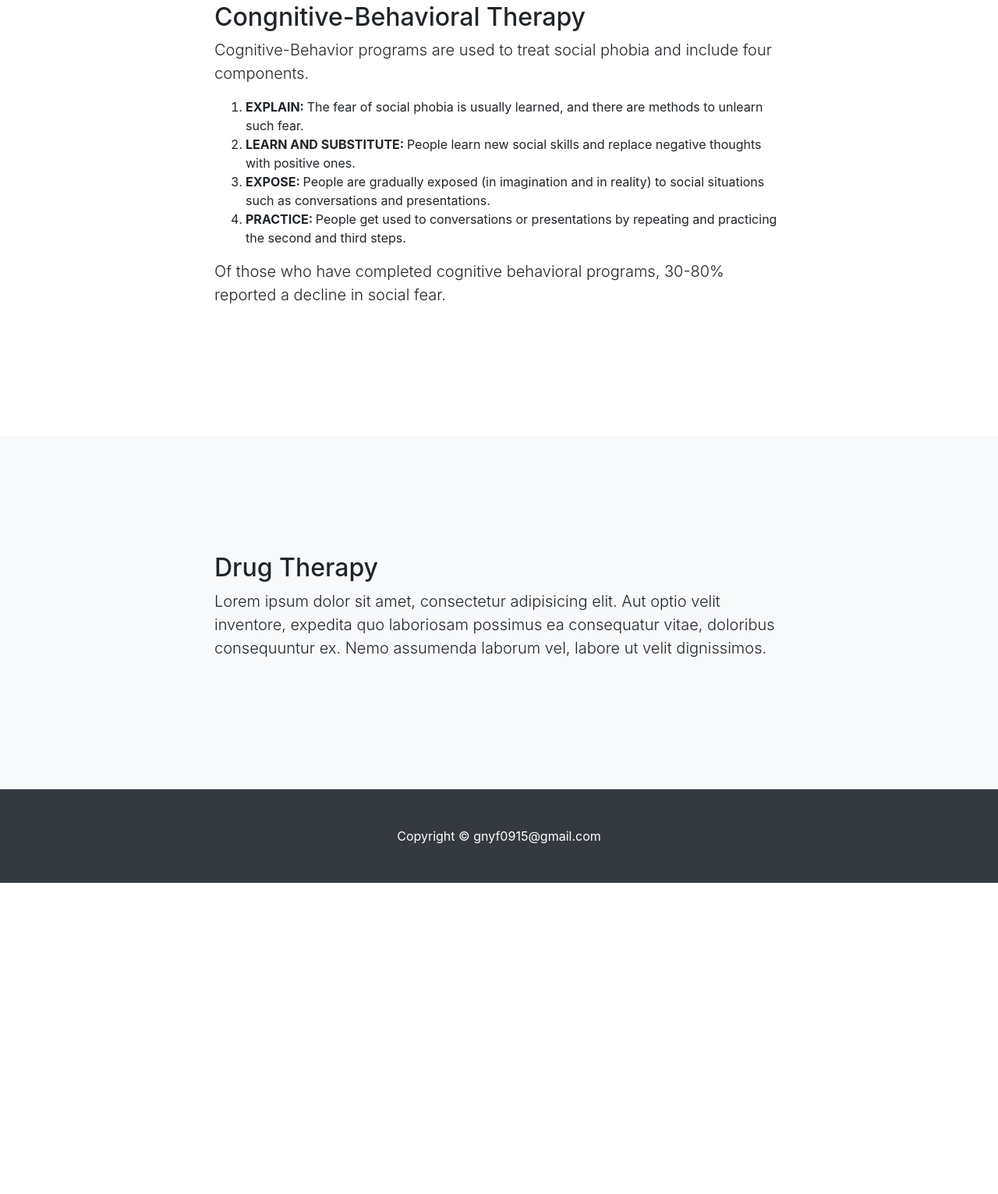
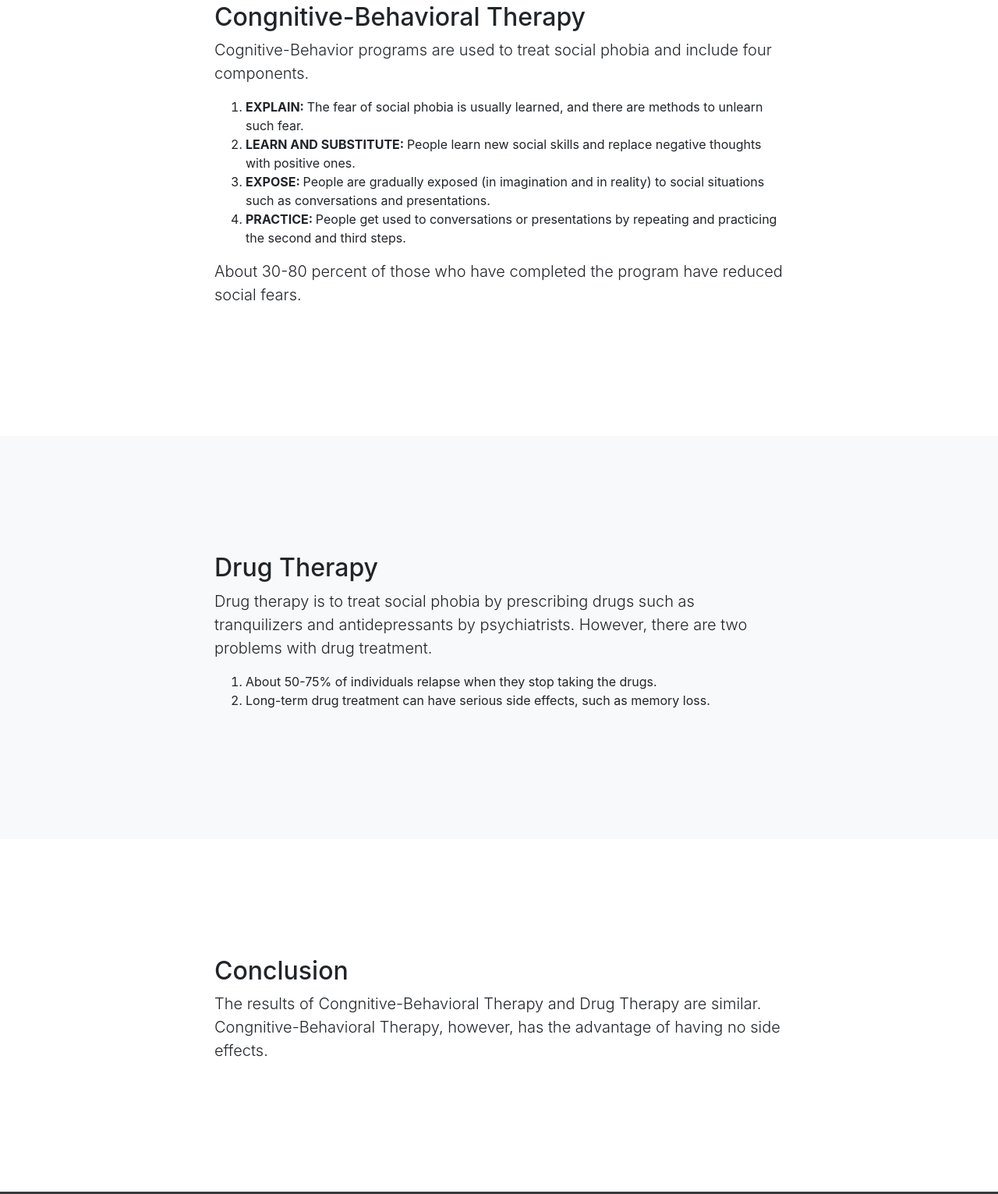
Before and after one commit to GENYF/TFP_WEB, a website with bundled scripts: page index.html in a window 1280 px wide. Shown: the part 535-2066 px from the top of the page at 78% size. Before the commit the page ends 1667 px from the top, so only its background shows below. Built offline with nearby package versions, Linux system fonts and the light colour scheme.

Commit message:
Update index.html

```diff
--- a/index.html
+++ b/index.html
@@ -26,10 +26,13 @@
                 <div class="collapse navbar-collapse" id="navbarResponsive">
                     <ul class="navbar-nav ml-auto">
                     <li class="nav-item">
-                        <a class="nav-link js-scroll-trigger" href="#about">CBT</a>
+                        <a class="nav-link js-scroll-trigger" href="#CBT">CBT</a>
                     </li>
                     <li class="nav-item">
-                        <a class="nav-link js-scroll-trigger" href="#services">DT</a>
+                        <a class="nav-link js-scroll-trigger" href="#DT">DT</a>
+                    </li>
+                    <li class="nav-item">
+                        <a class="nav-link js-scroll-trigger" href="#Conclusion">Conclusion</a>
                     </li>
                     </ul>
                 </div>
@@ -43,7 +46,7 @@
             </div>
         </header>
 
-        <section id="about">
+        <section id="CBT">
             <div class="container">
                 <div class="row">
                     <div class="col-lg-8 mx-auto">
@@ -55,35 +58,37 @@
                             <li><b>EXPOSE: </b>People are gradually exposed (in imagination and in reality) to social situations such as conversations and presentations.</li>
                             <li><b>PRACTICE: </b>People get used to conversations or presentations by repeating and practicing the second and third steps.</li>
                         </ol>
-                        <p class="lead">Of those who have completed cognitive behavioral programs, 30-80% reported a decline in social fear.</p>
+                        <p class="lead">About 30-80 percent of those who have completed the program have reduced social fears.</p>
                     </div>
                 </div>
             </div>
         </section>
 
-        <section id="services" class="bg-light">
+        <section id="DT" class="bg-light">
             <div class="container">
                 <div class="row">
                     <div class="col-lg-8 mx-auto">
                         <h2>Drug Therapy</h2>
-                        <p class="lead">Lorem ipsum dolor sit amet, consectetur adipisicing elit. Aut optio velit inventore, expedita quo laboriosam possimus ea consequatur vitae, doloribus consequuntur ex. Nemo assumenda laborum vel, labore ut velit dignissimos.</p>
+                        <p class="lead">Drug therapy is to treat social phobia by prescribing drugs such as tranquilizers and antidepressants by psychiatrists. However, there are two problems with drug treatment.</p>
+                        <ol type="1">
+                            <li>About 50-75% of individuals relapse when they stop taking the drugs.</li>
+                            <li>Long-term drug treatment can have serious side effects, such as memory loss.</li>
+                        </ol>
                     </div>
                 </div>
             </div>
         </section>
 
-        <!--
-        <section id="contact">
+        <section id="Conclusion">
             <div class="container">
                 <div class="row">
                     <div class="col-lg-8 mx-auto">
-                        <h2>Contact us</h2>
-                        <p class="lead">Lorem ipsum dolor sit amet, consectetur adipisicing elit. Vero odio fugiat voluptatem dolor, provident officiis, id iusto! Obcaecati incidunt, qui nihil beatae magnam et repudiandae ipsa exercitationem, in, quo totam.</p>
+                        <h2>Conclusion</h2>
+                        <p class="lead">The results of Congnitive-Behavioral Therapy and Drug Therapy are similar. Congnitive-Behavioral Therapy, however, has the advantage of having no side effects.</p>
                     </div>
                 </div>
             </div>
         </section>
-        -->
 
         <!-- Footer -->
         <footer class="py-5 bg-dark">
```
